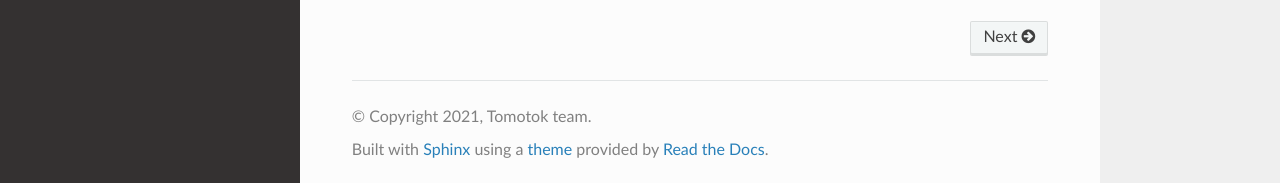
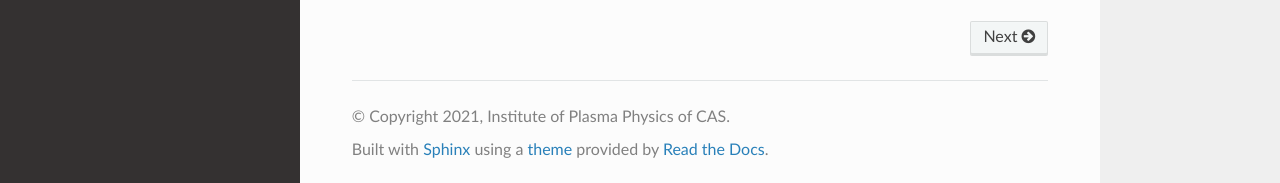
Before and after one commit to Tomotok/core, a Sphinx documentation site: the page built from docs/source/index.rst, in a window 1280 px wide and 900 px high, scrolled down 1437 px. Shown: the part 714-897 px from the top of the window. Built offline with Sphinx 7.4.7 and the Read the Docs theme 2.0.0, drawn with Linux system fonts in a browser that asks for light colours; the version number could not be read and is left out.

Commit message:
Release v1.1

```diff
--- a/docs/source/conf.py
+++ b/docs/source/conf.py
@@ -66,8 +66,8 @@ master_doc = 'index'
 
 # General information about the project.
 project = 'tomotok'
-copyright = '2021, Tomotok team'
-author = 'Tomotok team'
+copyright = '2021, Institute of Plasma Physics of CAS'
+author = 'J. Svoboda, J. Cavalier, O. Ficker, M. Imríšek and others'
 
 # The version info for the project you're documenting, acts as replacement for
 # |version| and |release|, also used in various other places throughout the
```
Also changed, not shown: CHANGELOG.md (+2 -2 lines), 1 other file.
